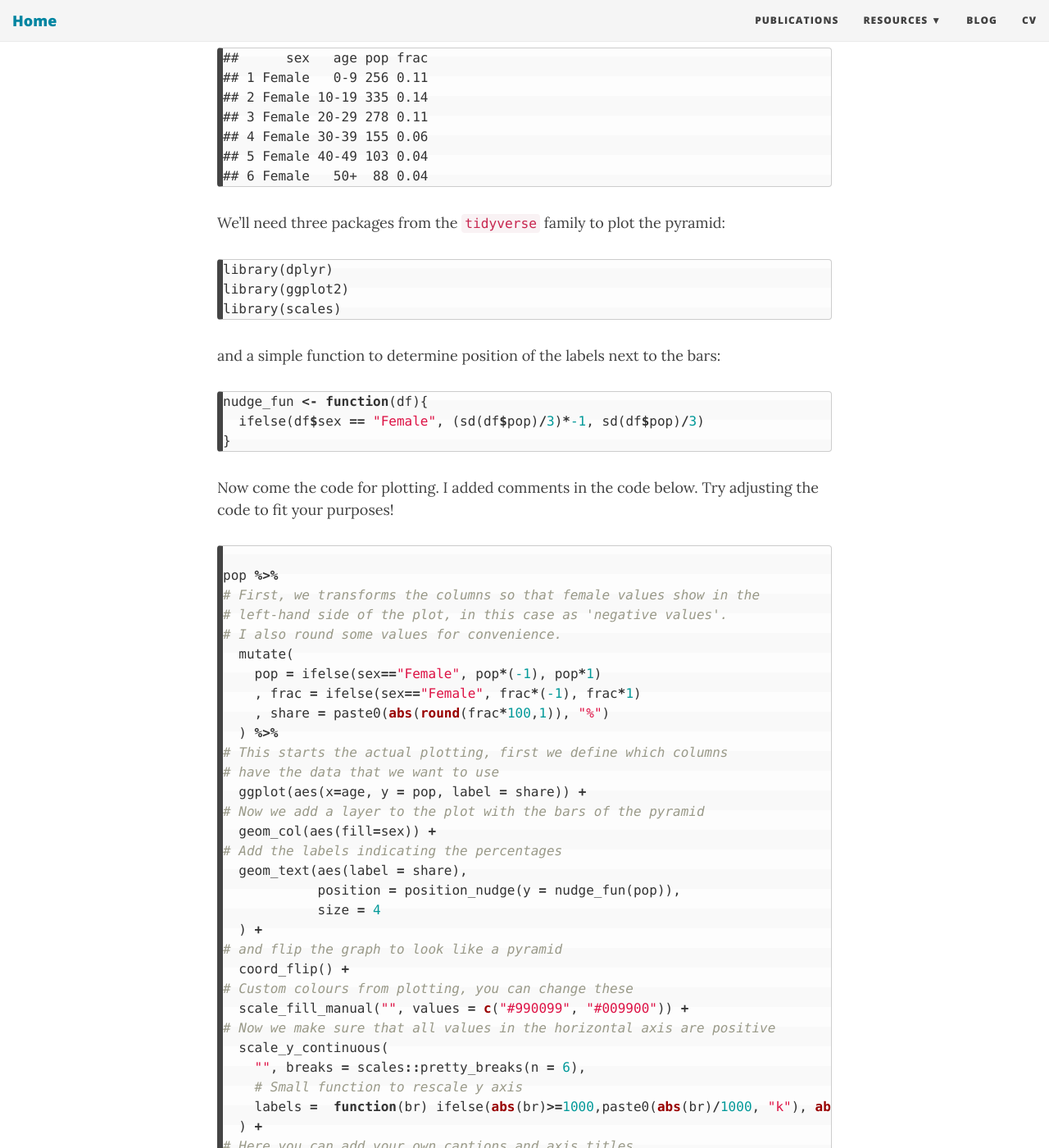
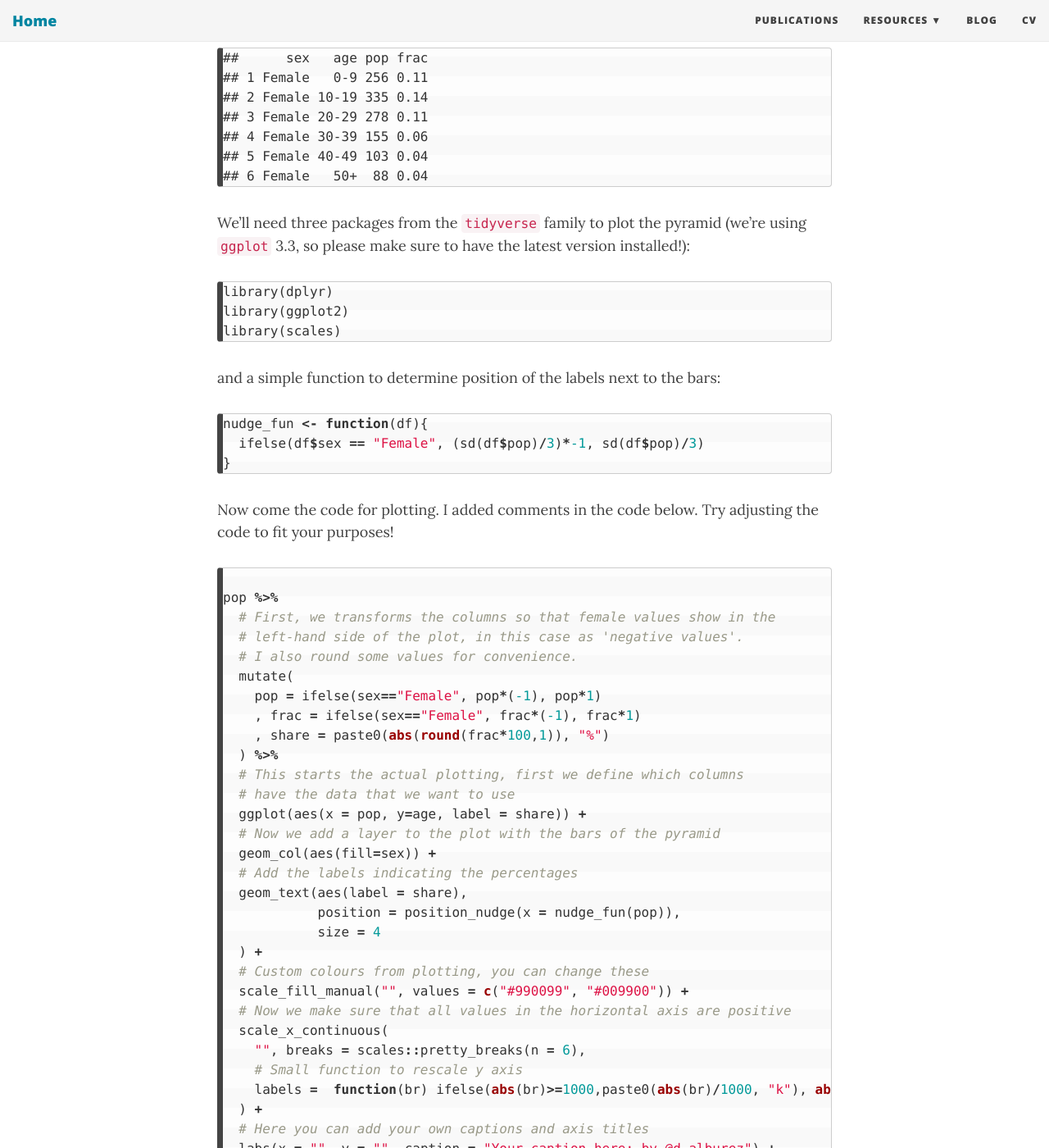
Before and after one commit to alburezg/alburezg.github.io, a Jekyll site: the page built from _posts/2018-03-20-Population-pyramids-in-R-for-beginners.md, in a window 1280 px wide and 1400 px high, scrolled down 805 px. Shown: the whole window at 82% size. Built offline with Jekyll 4.4.1, drawn with Linux system fonts in a browser that asks for light colours; nearby versions of some CDN libraries.

Commit message:
Update 2018-03-20-Population-pyramids-in-R-for-beginners.md

````diff
--- a/_posts/2018-03-20-Population-pyramids-in-R-for-beginners.md
+++ b/_posts/2018-03-20-Population-pyramids-in-R-for-beginners.md
@@ -41,7 +41,7 @@ head(pop)
     ## 5 Female 40-49 103 0.04
     ## 6 Female   50+  88 0.04
 
-We’ll need three packages from the `tidyverse` family to plot the pyramid:
+We’ll need three packages from the `tidyverse` family to plot the pyramid (we're using `ggplot` 3.3, so please make sure to have the latest version installed!):
 
 ``` r
 library(dplyr)
@@ -62,42 +62,40 @@ Now come the code for plotting. I added comments in the code below. Try adjustin
 ``` r
 
 pop %>%
-# First, we transforms the columns so that female values show in the
-# left-hand side of the plot, in this case as 'negative values'.
-# I also round some values for convenience.
+  # First, we transforms the columns so that female values show in the
+  # left-hand side of the plot, in this case as 'negative values'.
+  # I also round some values for convenience.
   mutate(
     pop = ifelse(sex=="Female", pop*(-1), pop*1)
     , frac = ifelse(sex=="Female", frac*(-1), frac*1)
     , share = paste0(abs(round(frac*100,1)), "%")
   ) %>%
-# This starts the actual plotting, first we define which columns
-# have the data that we want to use
-  ggplot(aes(x=age, y = pop, label = share)) +
-# Now we add a layer to the plot with the bars of the pyramid
+  # This starts the actual plotting, first we define which columns
+  # have the data that we want to use
+  ggplot(aes(x = pop, y=age, label = share)) +
+  # Now we add a layer to the plot with the bars of the pyramid
   geom_col(aes(fill=sex)) +
-# Add the labels indicating the percentages
+  # Add the labels indicating the percentages
   geom_text(aes(label = share),
-            position = position_nudge(y = nudge_fun(pop)),
+            position = position_nudge(x = nudge_fun(pop)),
             size = 4
   ) +
-# and flip the graph to look like a pyramid
-  coord_flip() +
-# Custom colours from plotting, you can change these
+  # Custom colours from plotting, you can change these
   scale_fill_manual("", values = c("#990099", "#009900")) +
-# Now we make sure that all values in the horizontal axis are positive
-  scale_y_continuous(
+  # Now we make sure that all values in the horizontal axis are positive
+  scale_x_continuous(
     "", breaks = scales::pretty_breaks(n = 6),
     # Small function to rescale y axis
     labels =  function(br) ifelse(abs(br)>=1000,paste0(abs(br)/1000, "k"), abs(br))
   ) +
-# Here you can add your own captions and axis titles
+  # Here you can add your own captions and axis titles
   labs(x = "", y = "", caption = "Your caption here: by @d_alburez") +
   theme_bw() +
   theme(
     legend.position = 'bottom'
     ,axis.title.x=element_blank()
   )
-```
+ ```
 
 ![Population Pyramid](/img/unnamed-chunk-3-1.png)<!-- -->
 
````
